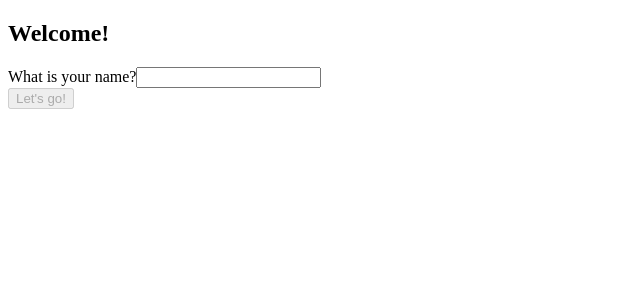
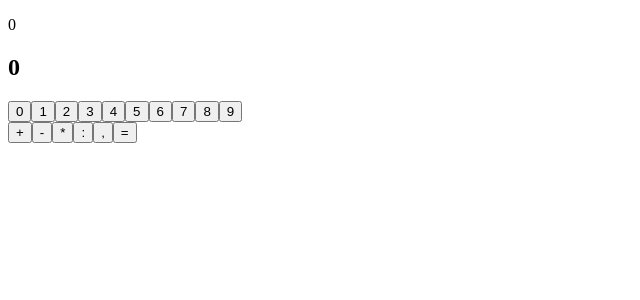
Before and after one commit to ritamcastro/testing-apps-with-rtl, a React app: page / in a window 1280 px wide. Shown: the top 300 px of the page, without its empty margins (0-640 px from the left). Built offline with nearby package versions, Linux system fonts and the light colour scheme.

Commit message:
Calculator displays done!

```diff
--- a/src/app.jsx
+++ b/src/app.jsx
@@ -1,5 +1,6 @@
 import React, { useState } from 'react'
-import Welcome from './features/greetingz/welcome'
+// import Welcome from './features/greetingz/welcome'
+import Calculator from './features/calculator/calculator'
 
 const App = () => {
 
@@ -10,8 +11,9 @@
 
     return (
         <div>
-            <Welcome onSubmit={onWelcoming} />
-            {username.length > 0 ? <p> Welcome, {username}!</p> : null}
+            {/* <Welcome onSubmit={onWelcoming} />
+            {username.length > 0 ? <p> Welcome, {username}!</p> : null} */}
+            <Calculator />
         </div>
     )
 }
--- a/src/features/calculator/calculator.jsx
+++ b/src/features/calculator/calculator.jsx
@@ -1,7 +1,34 @@
 import React from 'react'
 
 const Calculator = () => {
-return null
+    return (
+        <div>
+            <div>
+                <p aria-label='expression'>0</p>
+                <h2 aria-label='result'>0</h2>
+            </div>
+            <div>
+                <button>0</button>
+                <button>1</button>
+                <button>2</button>
+                <button>3</button>
+                <button>4</button>
+                <button>5</button>
+                <button>6</button>
+                <button>7</button>
+                <button>8</button>
+                <button>9</button>
+            </div>
+            <div>
+                <button>+</button>
+                <button>-</button>
+                <button>*</button>
+                <button>:</button>
+                <button>,</button>
+                <button>=</button>
+            </div>
+        </div>
+    )
 }
 
 export default Calculator
```
